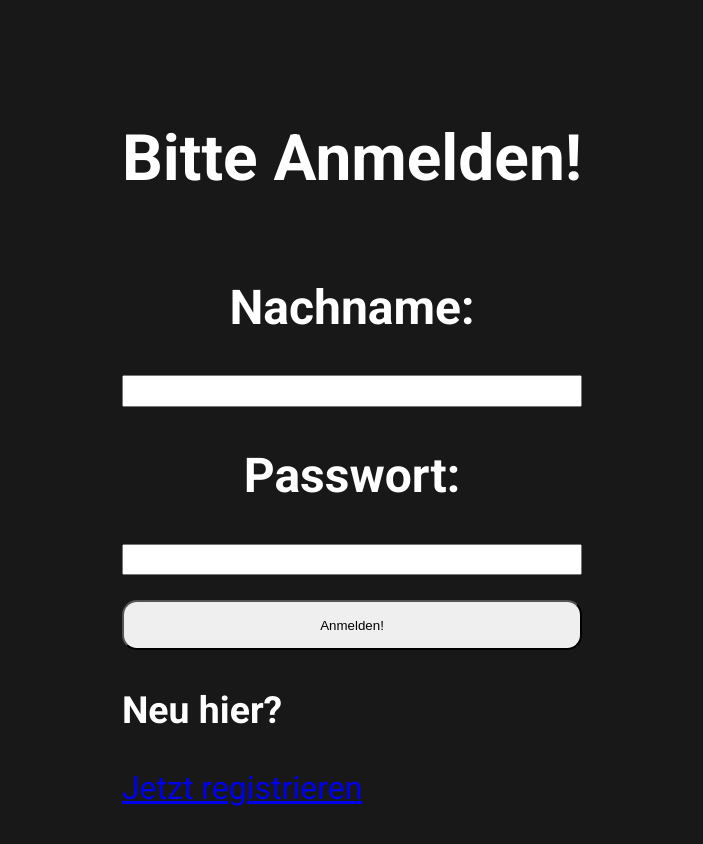
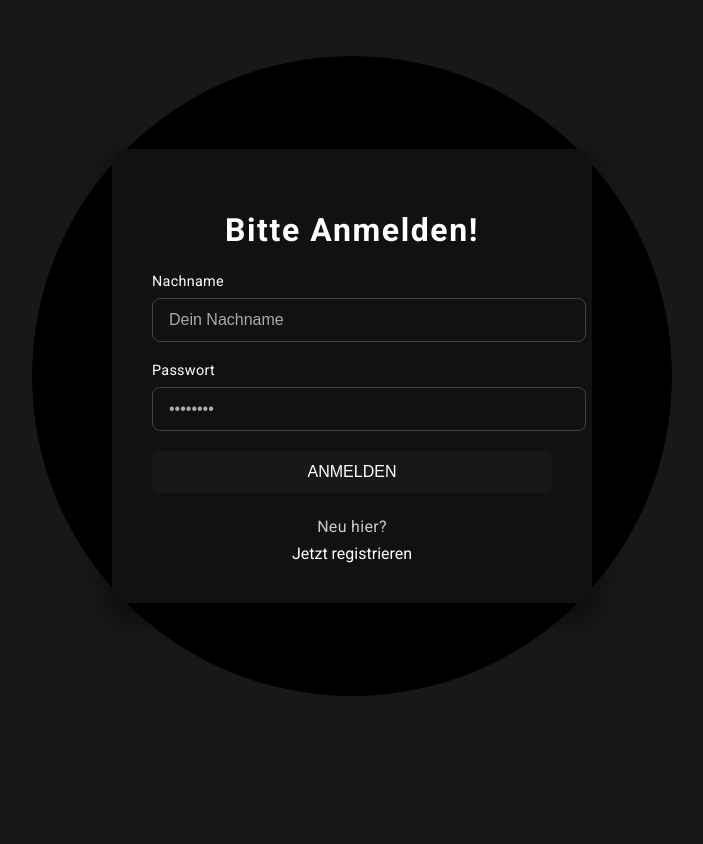
Before and after one commit to Disorder01/AccountManagement, an Angular app in the folder AccountManagement/: page /login in a window 1280 px wide. Shown: the top 844 px of the page, without its empty margins (288-991 px from the left). After the commit the page ends 800 px from the top, so only its background shows below. Built offline with nearby package versions, Linux system fonts and the light colour scheme.

Commit message:
imrpove login and registration

```diff
--- a/AccountManagement/src/authentication/login/login.component.html
+++ b/AccountManagement/src/authentication/login/login.component.html
@@ -1,13 +1,36 @@
-<div class="overAll">
-    <div class="login">
-        <h1>Bitte Anmelden!</h1>
-        <h2>Nachname: </h2>
-        <input type="text" [(ngModel)]="lastname">
-        <h2>Passwort:</h2>
-        <input type="password" [(ngModel)]="password">
-        <button (click)="login()">Anmelden!</button>
-
-        <h3>Neu hier?</h3>
-        <a href="/registration">Jetzt registrieren</a>
+<div class="login-container">
+  <div class="login-card">
+    <h1>Bitte Anmelden!</h1>
+    <form (ngSubmit)="login()" class="login-form">
+      <div class="form-group">
+        <label for="lastname">Nachname</label>
+        <input
+          id="lastname"
+          type="text"
+          [(ngModel)]="lastname"
+          name="lastname"
+          required
+          class="form-control"
+          placeholder="Dein Nachname"
+        />
+      </div>
+      <div class="form-group">
+        <label for="password">Passwort</label>
+        <input
+          id="password"
+          type="password"
+          [(ngModel)]="password"
+          name="password"
+          required
+          class="form-control"
+          placeholder="••••••••"
+        />
+      </div>
+      <button type="submit" class="btn-primary">Anmelden</button>
+    </form>
+    <div class="register-cta">
+      <h3>Neu hier?</h3>
+      <a routerLink="/registration" class="link-primary">Jetzt registrieren</a>
     </div>
+  </div>
 </div>
--- a/AccountManagement/src/authentication/login/login.component.scss
+++ b/AccountManagement/src/authentication/login/login.component.scss
@@ -1,34 +1,133 @@
 @import '../../assets/colors.scss';
 
-.overAll {
+.login-container {
   display: flex;
+  justify-content: center;
   align-items: center;
-  justify-content: center;
-  font-size: 2rem;
-  color: white;
-  max-height: 800px;
-  padding: 70px 0;
+  min-height: 80vh;
+  min-width: 80vh;
+  border-radius: 50%;
+  padding: 2rem;
+  background: #000;
+  box-sizing: border-box;
 }
 
-.login {
-    display: flex;
-    flex-direction: column;
-}
+.login-card {
+  background: #111;
+  color: #fff;
+  padding: 2.5rem;
+  border-radius: 1rem;
+  box-shadow: 0 12px 32px rgba(0, 0, 0, 0.7);
+  width: 100%;
+  max-width: 400px;
+  text-align: center;
+  font-family: 'Roboto', sans-serif;
 
-input {
-  height: 2vw;
-}
-
-button {
-  margin-top: 25px;
-  height: 50px;
-  border-radius: 15px;
-  cursor: pointer;
-  &:hover {
-  background-color: $green;
+  h1 {
+    margin-bottom: 1.5rem;
+    font-size: 2rem;
+    letter-spacing: 0.05em;
   }
 }
 
-h2 {
-  text-align: center;
+.login-form {
+  .form-group {
+    margin-bottom: 1.25rem;
+    text-align: left;
+
+    label {
+      display: block;
+      margin-bottom: 0.5rem;
+      font-size: 0.9rem;
+      letter-spacing: 0.02em;
+    }
+
+    .form-control {
+      width: 100%;
+      padding: 0.75rem 1rem;
+      font-size: 1rem;
+      background: transparent;
+      border: 1px solid #444;
+      border-radius: 0.5rem;
+      color: #fff;
+      transition: border-color 0.2s;
+
+      &::placeholder {
+        color: #aaa;
+      }
+
+      &:focus {
+        outline: none;
+        border-color: #fff;
+      }
+    }
+  }
+
+  .btn-primary {
+    display: block;
+    width: 100%;
+    padding: 0.75rem;
+    margin-top: 1rem;
+    font-size: 1rem;
+    font-weight: 500;
+    text-transform: uppercase;
+    background: $primary-color;
+    color: $font-color;
+    border: none;
+    border-radius: 0.5rem;
+    cursor: pointer;
+    transition: background 0.2s, transform 0.1s;
+
+    &:hover:not(:disabled) {
+      background: darken($primary-color, 10%);
+      transform: translateY(-1px);
+    }
+
+    &:disabled {
+      background: #555;
+      color: #888;
+      cursor: not-allowed;
+      transform: none;
+    }
+  }
 }
+
+.register-cta {
+  margin-top: 1.5rem;
+  h3 {
+    margin: 0;
+    font-size: 1rem;
+    font-weight: 400;
+    letter-spacing: 0.02em;
+    color: #ccc;
+  }
+  .link-primary {
+    display: inline-block;
+    margin-top: 0.5rem;
+    font-size: 1rem;
+    color: $font-color;
+    text-decoration: none;
+    transition: color 0.2s;
+
+    &:hover {
+      color: lighten($primary-color, 15%);
+    }
+  }
+}
+
+@media (max-width: 480px) {
+  .login-card {
+    padding: 1.5rem;
+  }
+  .login-card h1 {
+    font-size: 1.75rem;
+  }
+  .form-control {
+    padding: 0.65rem 0.85rem;
+    font-size: 0.9rem;
+  }
+  .btn-primary {
+    padding: 0.65rem;
+    font-size: 0.9rem;
+  }
+}
--- a/AccountManagement/src/authentication/registration/registration.component.html
+++ b/AccountManagement/src/authentication/registration/registration.component.html
@@ -1,24 +1,85 @@
-<div class="overAll">
-  <div class="registration">
-    <h2>Nachname: </h2>
-    <input type="text" [(ngModel)]="user.lastName">
-    <div class="error" *ngIf="validationErrors.lastName">{{ validationErrors.lastName }}</div>
+<!-- registration.component.html -->
+<div class="registration-container">
+  <div class="registration-card">
+    <h1>Profil erstellen</h1>
+    <form (ngSubmit)="createUser()" class="registration-form">
 
-    <h2>Vorname: </h2>
-    <input type="text" [(ngModel)]="user.firstName">
-    <div class="error" *ngIf="validationErrors.firstName">{{ validationErrors.firstName }}</div>
+      <div class="form-group">
+        <label for="lastName">Nachname</label>
+        <input
+          id="lastName"
+          type="text"
+          [(ngModel)]="user.lastName"
+          name="lastName"
+          required
+          class="form-control"
+          placeholder="Dein Nachname"
+          (focus)="onFieldFocus('lastName')"
+        />
+        <div *ngIf="touchedFields['lastName'] && validationErrors['lastName']" class="error">
+          {{ validationErrors['lastName'] }}
+        </div>
+      </div>
 
-    <h2>Passwort:</h2>
-    <input type="password" [(ngModel)]="user.password">
-    <div class="error" *ngIf="validationErrors.password">{{ validationErrors.password }}</div>
+      <div class="form-group">
+        <label for="firstName">Vorname</label>
+        <input
+          id="firstName"
+          type="text"
+          [(ngModel)]="user.firstName"
+          name="firstName"
+          required
+          class="form-control"
+          placeholder="Dein Vorname"
+          (focus)="onFieldFocus('firstName')"
+        />
+        <div *ngIf="touchedFields['firstName'] && validationErrors['firstName']" class="error">
+          {{ validationErrors['firstName'] }}
+        </div>
+      </div>
 
-    <h2>Passwort bestätigen:</h2>
-    <input type="password" [(ngModel)]="confirmPassword">
-    <div class="error" *ngIf="validationErrors.confirmPassword">{{ validationErrors.confirmPassword }}</div>
+      <div class="form-group">
+        <label for="password">Passwort</label>
+        <input
+          id="password"
+          type="password"
+          [(ngModel)]="user.password"
+          name="password"
+          required
+          class="form-control"
+          placeholder="••••••••"
+          (focus)="onFieldFocus('password')"
+        />
+        <div *ngIf="touchedFields['password'] && validationErrors['password']" class="error">
+          {{ validationErrors['password'] }}
+        </div>
+      </div>
 
-    <button (click)="createUser()">Profil erstellen!</button>
+      <div class="form-group">
+        <label for="confirmPassword">Passwort bestätigen</label>
+        <input
+          id="confirmPassword"
+          type="password"
+          [(ngModel)]="confirmPassword"
+          name="confirmPassword"
+          required
+          class="form-control"
+          placeholder="Passwort wiederholen"
+          (focus)="onFieldFocus('confirmPassword')"
+        />
+        <div *ngIf="touchedFields['confirmPassword'] && validationErrors['confirmPassword']" class="error">
+          {{ validationErrors['confirmPassword'] }}
+        </div>
+      </div>
 
-    <h3>Sie haben schon ein Profil?</h3>
-    <a href="/login">Jetzt anmelden</a>
+      <button type="submit" class="btn-primary" [disabled]="!isFormValid()">
+        Profil erstellen
+      </button>
+    </form>
+
+    <div class="login-cta">
+      <h3>Bereits registriert?</h3>
+      <a routerLink="/login" class="link-secondary">Jetzt anmelden</a>
+    </div>
   </div>
 </div>
--- a/AccountManagement/src/authentication/registration/registration.component.scss
+++ b/AccountManagement/src/authentication/registration/registration.component.scss
@@ -1,44 +1,136 @@
 @import '../../assets/colors.scss';
 
-.overAll {
+.registration-container {
   display: flex;
+  justify-content: center;
   align-items: center;
-  justify-content: center;
-  font-size: 2rem;
-  color: white;
-  max-height: 800px;
-  padding: 70px 0;
+  background: #000;
+  min-height: 100vh;
+  padding: 2rem;
+  box-sizing: border-box;
 }
 
-.registration {
-    display: flex;
-    flex-direction: column;
-}
+.registration-card {
+  background: #111;
+  color: #fff;
+  padding: 2.5rem;
+  border-radius: 1rem;
+  box-shadow: 0 12px 32px rgba(0, 0, 0, 0.7);
+  width: 480px;
+  font-family: 'Roboto', sans-serif;
+  text-align: center;
 
-input {
-  height: 2vw;
-  margin-top: -20px;
-}
-
-button {
-  margin-top: 25px;
-  height: 50px;
-  border-radius: 15px;
-  cursor: pointer;
-  &:hover {
-  background-color: $green;
+  h1 {
+    margin-bottom: 1.5rem;
+    font-size: 2rem;
+    letter-spacing: 0.05em;
   }
 }
 
-h2 {
-  text-align: center;
-  margin-top: -2px;
+.registration-form {
+  text-align: left;
+
+  .form-group {
+    margin-bottom: 1.5rem;
+
+    label {
+      display: block;
+      margin-bottom: 0.5rem;
+      font-size: 0.9rem;
+      letter-spacing: 0.02em;
+    }
+
+    .form-control {
+      width: 100%;
+      padding: 0.75rem 1rem;
+      font-size: 1rem;
+      background: transparent;
+      border: 1px solid #444;
+      border-radius: 0.5rem;
+      color: #fff;
+      transition: border-color 0.2s;
+
+      &::placeholder {
+        color: #aaa;
+      }
+
+      &:focus {
+        outline: none;
+        border-color: #fff;
+      }
+    }
+
+    .error {
+      margin-top: 0.5rem;
+      font-size: 0.85rem;
+      color: #e74c3c;
+      min-height: 1.2em;
+    }
+  }
+
+  .btn-primary {
+    display: block;
+    width: 100%;
+    padding: 0.75rem;
+    margin-top: 1rem;
+    font-size: 1rem;
+    font-weight: 500;
+    text-transform: uppercase;
+    background: $primary-color;
+    color: #000;
+    border: none;
+    border-radius: 0.5rem;
+    cursor: pointer;
+    transition: background 0.2s, transform 0.1s;
+
+    &:hover:not(:disabled) {
+      background: darken($primary-color, 10%);
+      transform: translateY(-1px);
+    }
+    &:disabled {
+      background: #555;
+      color: #888;
+      cursor: not-allowed;
+      transform: none;
+    }
+  }
 }
 
-.error {
-  color: red;
-  font-size: 0.9em;
-  margin-bottom: 10px;
-  min-height: 1.2em;
-  max-width: 400px;
+.login-cta {
+  margin-top: 1.5rem;
+  h3 {
+    margin: 0;
+    font-size: 1rem;
+    font-weight: 400;
+    color: #ccc;
+  }
+  .link-secondary {
+    display: inline-block;
+    margin-top: 0.5rem;
+    font-size: 1rem;
+    color: $primary-color;
+    text-decoration: none;
+    transition: color 0.2s;
+
+    &:hover {
+      color: lighten($primary-color, 15%);
+    }
+  }
 }
+
+@media (max-width: 600px) {
+  .registration-card {
+    padding: 1.5rem;
+  }
+  .registration-card h1 {
+    font-size: 1.75rem;
+  }
+  .form-control {
+    padding: 0.65rem 0.85rem;
+    font-size: 0.9rem;
+  }
+  .btn-primary {
+    padding: 0.65rem;
+    font-size: 0.9rem;
+  }
+}
--- a/AccountManagement/src/authentication/registration/registration.component.ts
+++ b/AccountManagement/src/authentication/registration/registration.component.ts
@@ -1,4 +1,5 @@
-import { Component } from '@angular/core';
+// registration.component.ts
+import { Component, OnInit } from '@angular/core';
 import { User } from '../../models/user';
 import { ApiService } from '../../services/apiService';
 import { ValidationService } from '../../services/validationService';
@@ -8,39 +9,52 @@ import { ValidationService } from '../../services/validationService';
   templateUrl: './registration.component.html',
   styleUrls: ['./registration.component.scss']
 })
-export class RegistrationComponent {
+export class RegistrationComponent implements OnInit {
+  user: User = { id: 0, firstName: '', lastName: '', password: '', accounts: [] };
+  confirmPassword: string = '';
+  validationErrors: Record<string, string> = {};
+  // neue Property: speichert, welche Felder bereits einmal fokussiert wurden
+  touchedFields: Record<string, boolean> = {};
 
-  user: User = {
-    id: 0,
-    firstName: '',
-    lastName: '',
-    password: '',
-    accounts: []
-  };
+  constructor(
+    private apiService: ApiService,
+    private validationService: ValidationService
+  ) {}
 
-  confirmPassword: string = '';
+  ngOnInit(): void {}
 
-  validationErrors: {
-    lastName?: string;
-    firstName?: string;
-    password?: string;
-    confirmPassword?: string;
-  } = {};
+  /** wird aufgerufen, sobald ein Input den Fokus erhält */
+  onFieldFocus(field: string): void {
+    this.touchedFields[field] = true;
+  }
 
-  constructor(private apiService: ApiService, private validationService: ValidationService) {}
+  /**
+   * Prüft das Formular über den ValidationService und befüllt validationErrors.
+   */
+  isFormValid(): boolean {
+    this.validationErrors = this.validationService.validateUser(
+      this.user,
+      this.confirmPassword
+    );
+    return Object.keys(this.validationErrors).length === 0;
+  }
 
-  createUser() {
-    this.validationErrors = this.validationService.validateUser(this.user, this.confirmPassword);
-
-    if (Object.keys(this.validationErrors).length > 0) {
-      // Fehler vorhanden, abbrechen
+  /**
+   * Sendet die Daten nur, wenn das Formular valide ist.
+   */
+  createUser(): void {
+    if (!this.isFormValid()) {
       return;
     }
 
-    this.apiService.registerNewUser(this.user)
-      .subscribe({
-        next: () => alert('Profil erfolgreich erstellt!'),
-        error: (err: any) => alert('Fehler bei der Erstellung: ' + err.message)
-      });
+    this.apiService.registerNewUser(this.user).subscribe({
+      next: () => {
+        alert('Profil erfolgreich erstellt!');
+      },
+      error: err => {
+        console.error('Fehler beim Erstellen des Profils', err);
+        alert('Es ist ein Fehler aufgetreten. Bitte erneut versuchen.');
+      }
+    });
   }
 }
```
